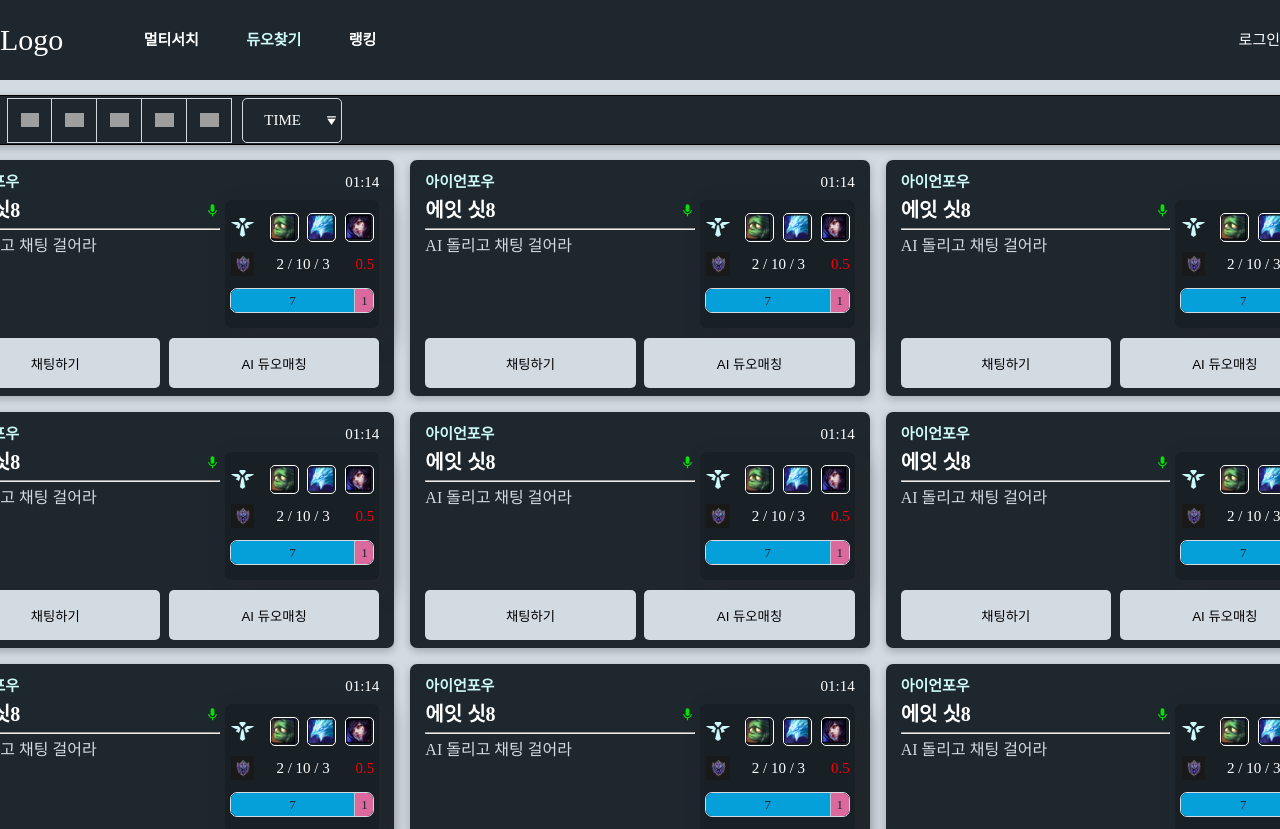
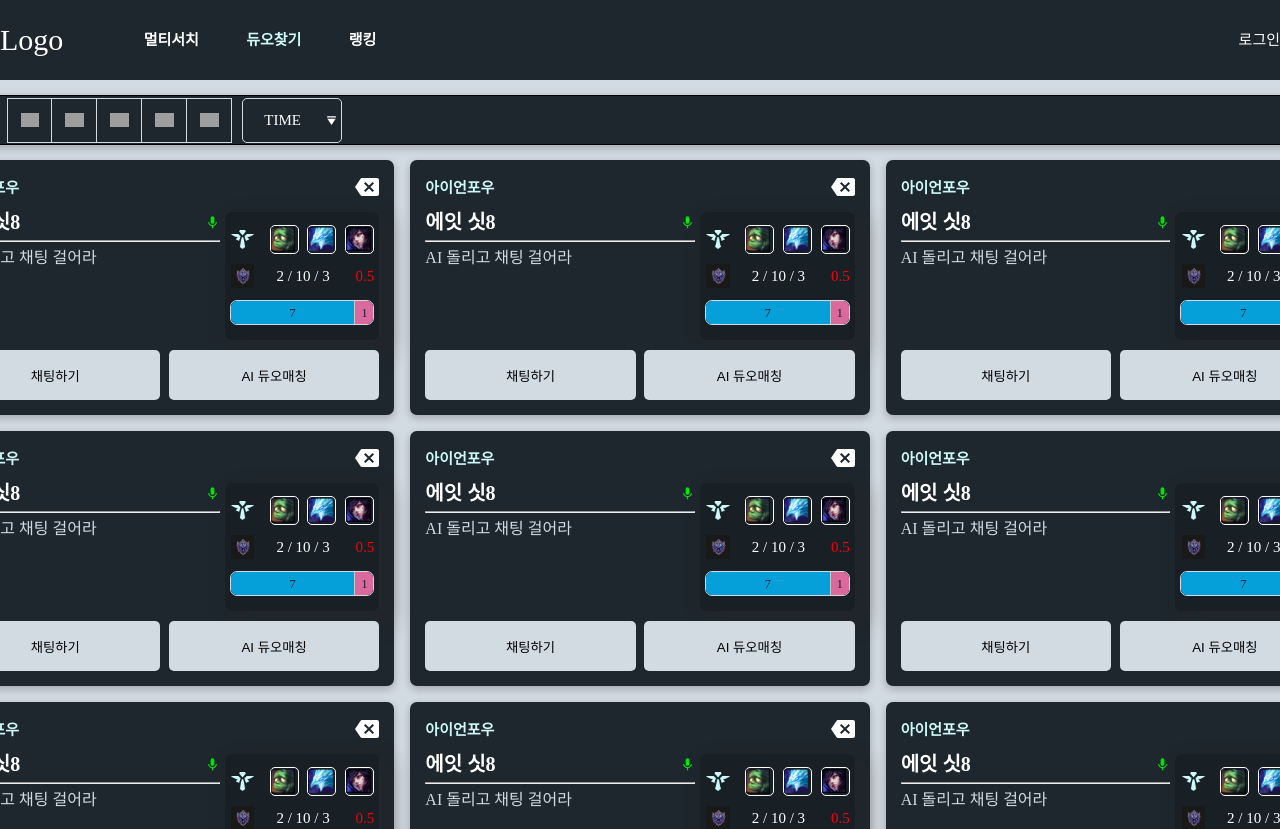
Before and after one commit to byein/Troller, a React (Create React App) app in the folder troller/: page /find_duo in a window 1280 px wide. Shown: the top 829 px of the page. Built offline with nearby package versions, Linux system fonts and the light colour scheme; grey boxes are pictures that could not be loaded.

Commit message:
feat: fix timer into delete btn

```diff
--- a/troller/src/components/findDuo/contents.tsx
+++ b/troller/src/components/findDuo/contents.tsx
@@ -1,6 +1,7 @@
 import MicIcon from '@mui/icons-material/Mic';
 import MicOffIcon from '@mui/icons-material/MicOff';
-import { useEffect, useState } from 'react';
+import BackspaceIcon from '@mui/icons-material/Backspace';
+import { useForm } from 'react-hook-form';
 import { IHeadDataType } from '../../recoil/findDuoAtoms';
 import {
   Article,
@@ -9,9 +10,10 @@ import {
   ChatBtnBox,
   Content,
   ContentFooter,
-  Timer,
+  Header,
   UserStatus,
 } from '../../styles/findDuo/contents';
+import { useAccessApi } from '../../hooks/axiosHooks';
 
 function Contents({
   data: {
@@ -25,7 +27,6 @@ function Contents({
     kill,
     death,
     assist,
-    validTime,
     mike,
     title,
     content,
@@ -35,31 +36,20 @@ function Contents({
   data: IHeadDataType;
   load: boolean;
 }) {
-  const [validTimer, setvalidTimer] = useState(validTime - 1);
-  const minutes = Math.floor(validTimer / 60)
-    .toString()
-    .padStart(2, '0');
-  const seconds = (validTimer % 60).toString().padStart(2, '0');
-  useEffect(() => {
-    const timer = setInterval(() => {
-      if (validTimer > 0) {
-        setvalidTimer(prev => prev - 1);
-      } else {
-        clearInterval(timer);
-      }
-    }, 1000);
-    return () => clearInterval(timer);
-  }, [validTimer]);
+  const { handleSubmit } = useForm();
+  const onSubmit = handleSubmit(async () => {
+    // const { status } = await useAccessApi.delete('exampleDeleteAPI');
+  });
   return (
     <Content key={id}>
-      <Timer validTime={validTime} isLoading={load}>
+      <Header onSubmit={onSubmit} isLoading={load}>
         <div className="user">
           <span className="lolName">{lolName}</span>
         </div>
-        <span className="validTime">
-          {validTime > 0 ? `${minutes}:${seconds}` : '만료'}
-        </span>
-      </Timer>
+        <button className="delete" type="submit">
+          <BackspaceIcon />
+        </button>
+      </Header>
       <ArticleWrapper>
         <Article isLoading={load}>
           <div className="titleBox">
--- a/troller/src/components/findDuo/createModal.tsx
+++ b/troller/src/components/findDuo/createModal.tsx
@@ -1,7 +1,6 @@
-import { useState } from 'react';
+import React, { useState } from 'react';
 import MicIcon from '@mui/icons-material/Mic';
 import MicOffIcon from '@mui/icons-material/MicOff';
-import TimerIcon from '@mui/icons-material/Timer';
 import { useForm } from 'react-hook-form';
 import { useSetRecoilState } from 'recoil';
 import {
@@ -57,13 +56,20 @@ function CreateModal() {
     setIsSelected(newIsSelected);
     setPositionData(positions[index].favorPositionDesc);
   };
-  const onSubmit = handleSubmit(async (registery: ICreateModalProps) => {
+  const onSubmit = (e: React.FormEvent<HTMLFormElement>) => {
+    e.preventDefault();
+    handleSubmit(async (registery: ICreateModalProps) => {
       const request = {
         title: registery.title,
         content: registery.content,
+        timeStamp: +new Date(),
         mike,
         positionData,
       };
+      if (positionData === '') {
+        e.preventDefault();
+        alert('듀오찾기: 포지션을 선택 해 주세요');
+      } else {
         console.table(request);
         // const { status, data } = await useAccessApi.post<IHeadDataType[]>(
         //   'registerNewContentAPI',
@@ -73,11 +79,13 @@ function CreateModal() {
         //   setResponseData(data);
         //   window.location.reload();
         // }
-  });
+      }
+    })();
+  };
   return (
-    <ModalWrapper onSubmit={onSubmit}>
+    <ModalWrapper>
       <WelcomeBox />
-      <Modal mike={mike}>
+      <Modal onSubmit={e => onSubmit(e)} mike={mike}>
         <div className="header">
           <div className="positions">
             {positions.map((position, index) => {
--- a/troller/src/recoil/findDuoAtoms.ts
+++ b/troller/src/recoil/findDuoAtoms.ts
@@ -12,7 +12,6 @@ export interface IHeadDataType {
   kill: number;
   death: number;
   assist: number;
-  validTime: number;
   mike: boolean;
   title: string;
   content: string;
--- a/troller/src/styles/findDuo/contents.tsx
+++ b/troller/src/styles/findDuo/contents.tsx
@@ -18,7 +18,7 @@ const ContentsWrapper = styled('div')`
 
 const Content = styled('div')`
   width: 100%;
-  height: 236px;
+  height: auto;
   display: inline-block;
   padding: 15px;
   margin-bottom: 16px;
@@ -35,7 +35,7 @@ const Content = styled('div')`
   }
 `;
 
-const Timer = styled('div')<{ validTime: number; isLoading: boolean }>`
+const Header = styled('form')<{ isLoading: boolean }>`
   ${props => (props.isLoading ? Skeleton : null)}
   width: 100%;
   margin: 0 0 10px 0;
@@ -44,16 +44,24 @@ const Timer = styled('div')<{ validTime: number; isLoading: boolean }>`
   align-items: center;
   padding: auto 0 auto 0;
   font-size: 15px;
-  .validTime {
-    color: ${props =>
-      props.validTime > 0
-        ? props.theme.txtColor.primary
-        : props.theme.validation.error};
-  }
   .user {
     .lolName {
       color: ${props => props.theme.txtColor.selected};
       font-weight: bold;
+    }
+  }
+  .delete {
+    width: auto;
+    height: 100%;
+    border: none;
+    background-color: transparent;
+    border-radius: ${`${BORDER_RADIUS - 5}px`};
+    padding: 0;
+    cursor: pointer;
+    color: ${props => props.theme.txtColor.primary};
+    ${TRANSITION}
+    &:hover {
+      color: #f87d64;
     }
   }
 `;
@@ -254,7 +262,7 @@ const ChatBtn = styled('button')`
 export {
   ContentsWrapper,
   Content,
-  Timer,
+  Header,
   ArticleWrapper,
   Article,
   UserStatus,
```
Lines whose indentation alone changed are shown as unchanged.
